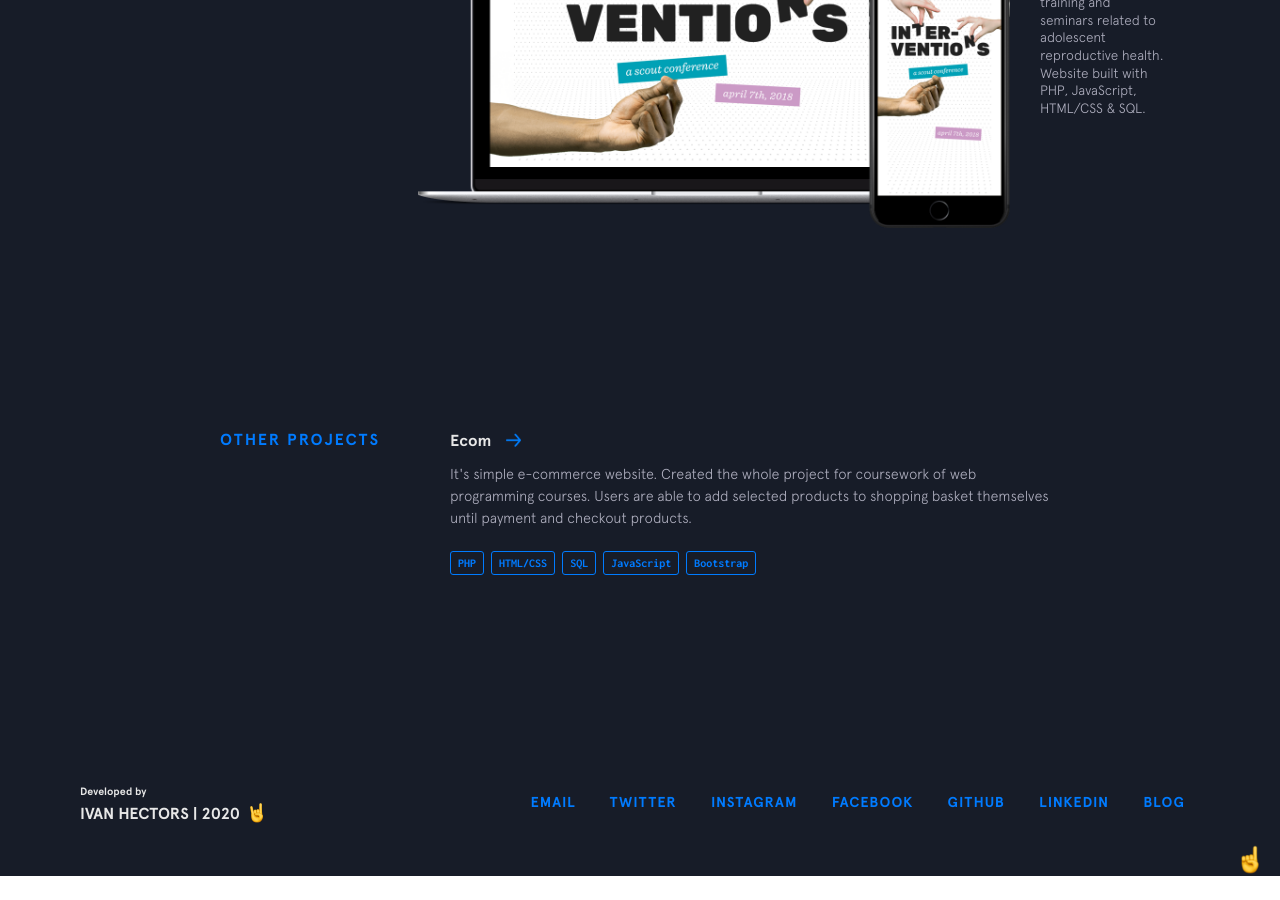
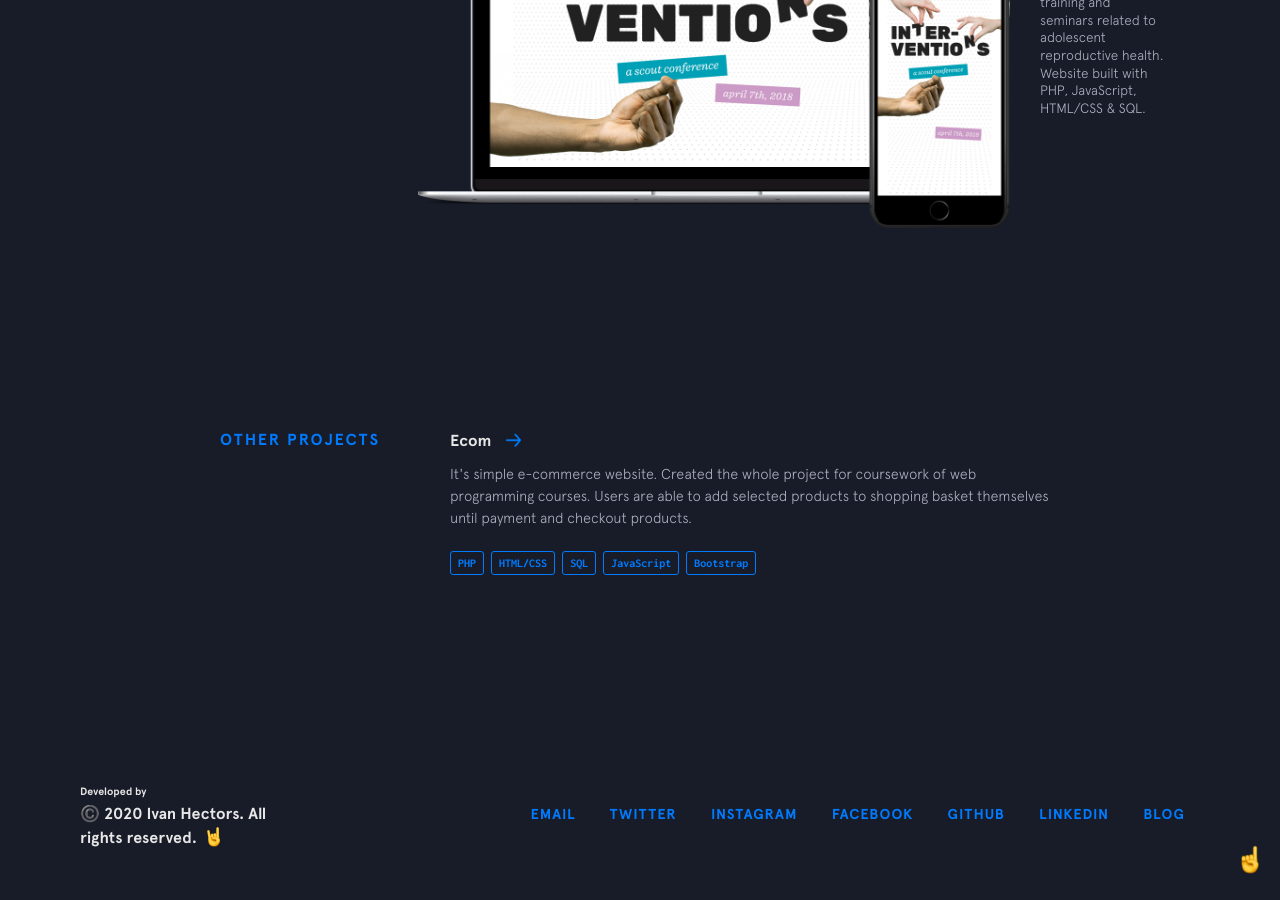
Before and after one commit to ivanhectors/ivanhectors.github.io, a Jekyll site: the page built from index.html, in a window 1280 px wide and 900 px high, scrolled down 3239 px. Built offline with Jekyll 4.4.1, drawn with Linux system fonts in a browser that asks for light colours; nearby versions of some CDN libraries; before the commit the page ends 4115 px from its top, so only the background shows below that.

Commit message:
Update footer.html

```diff
--- a/_includes/footer.html
+++ b/_includes/footer.html
@@ -4,8 +4,8 @@
       <span style="font-size: 8pt">Developed by</span>
     </div>
     <div class="bottom">
-      <span>IVAN HECTORS |</span>
-      <span>2020</span>
+      <span>©️ 2020 <a href="{{site.url}}" target="_blank" title="{{link.title}}">Ivan Hectors</a>. </span>
+      <span>All rights reserved.</span>
       <img class="emoji" src="{{site.baseurl}}/img/emojis/rockon.png" alt="emoji">
     </div>
   </div>
```
